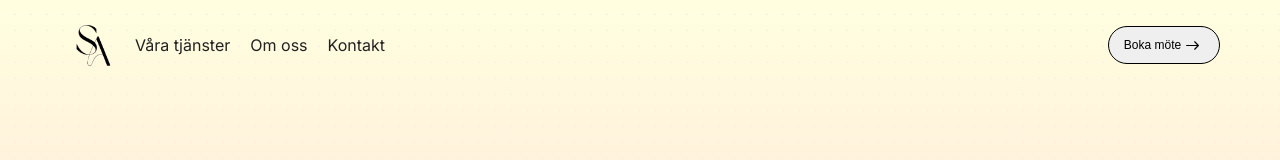
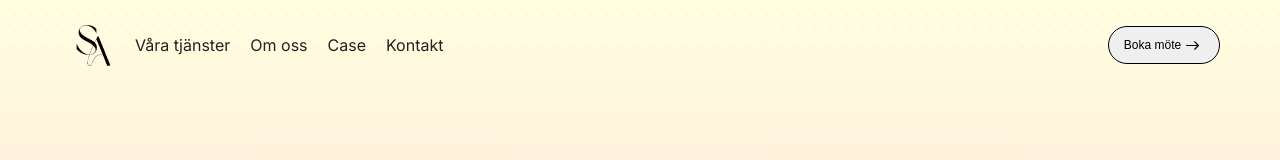
Before and after one commit to AdamNyberg95/webworks, a Next.js app: page / in a window 1280 px wide. Shown: the top 160 px of the page. Built offline with nearby package versions, Linux system fonts and the light colour scheme.

Commit message:
routing added

```diff
--- a/app/components/Header/Header.styled.tsx
+++ b/app/components/Header/Header.styled.tsx
@@ -24,7 +24,7 @@ top: 0;
 
 `;
 
-export const Wrapper = styled.div<ScrollProps>`
+export const Wrapper = styled.nav<ScrollProps>`
   width: ${({ isScrolled }) => (isScrolled ? '95%' : '100%')};
   margin-top: ${({ isScrolled }) => (isScrolled ? '10px' : '')};
   padding:${({ isScrolled }) => (isScrolled ? '0px' : '10px')};
@@ -33,7 +33,7 @@ export const Wrapper = styled.div<ScrollProps>`
  height: 70px;
  display: flex;
  justify-content: centre;
- background: ${({ isScrolled }) => (isScrolled ? '#FFFFE0' : 'transparent')};
+ background: ${({ isScrolled }) => (isScrolled ? 'var(--header-color-light-yellow)' : 'transparent')};
 
 ;
 
@@ -63,11 +63,17 @@ align-items: center;
 
 `;
 
-export const StyledNavLinkItem = styled.nav`
+export const NavLinks = styled.li`
 display: flex;
 align-items: center;
 padding: 10px;
+font-size: 16px;
 
+
+a {
+    text-decoration: none;
+    color: inherit;
+  }
 
 `;
 
--- a/app/components/Header/Header.tsx
+++ b/app/components/Header/Header.tsx
@@ -1,17 +1,23 @@
 'use client';
 
 import React, { useEffect, useState } from 'react';
-import {  BtnPrimarySmall, BtnSmallTypography, Container, Logga, LoggoNavWrapper, StyledNavLinkItem, StyledNavList, Wrapper} from './Header.styled';
+import {  BtnPrimarySmall, BtnSmallTypography, Container, Logga, LoggoNavWrapper, NavLinks, StyledNavList, Wrapper} from './Header.styled';
 import logga2 from '../../assets/icons/logga1.png'
 
 
 import Image from 'next/image';
 import { IoIosArrowRoundForward } from "react-icons/io";
+import Link from 'next/link';
 
 
 export const Header: React.FC = () => {
   const [isScrolled, setIsScrolled] = useState(false);
-const links = ["Våra tjänster", "Om oss", "Kontakt"];
+  const links = [
+    { display: "Våra tjänster", path: "vara-tjanster" },
+    { display: "Om oss", path: "about" },
+    { display: "Case", path: "cases" },
+    { display: "Kontakt", path: "contact" }
+  ];
 
 
 useEffect(() => {
@@ -30,7 +36,12 @@ useEffect(() => {
         <LoggoNavWrapper>
       <Logga><Image src={logga2} alt="logga"  width={65} height={65}/> </Logga>
         {links.map((link, index) => (
-          <StyledNavLinkItem key={index}>{link}</StyledNavLinkItem>
+          <NavLinks key={index}>
+            <Link href={`/${link.path}`} passHref>
+
+                  {link.display}
+                </Link>
+          </NavLinks>
         ))}
       </LoggoNavWrapper>
       <BtnPrimarySmall><BtnSmallTypography>Boka möte </BtnSmallTypography> <IoIosArrowRoundForward size={23}/>
```
